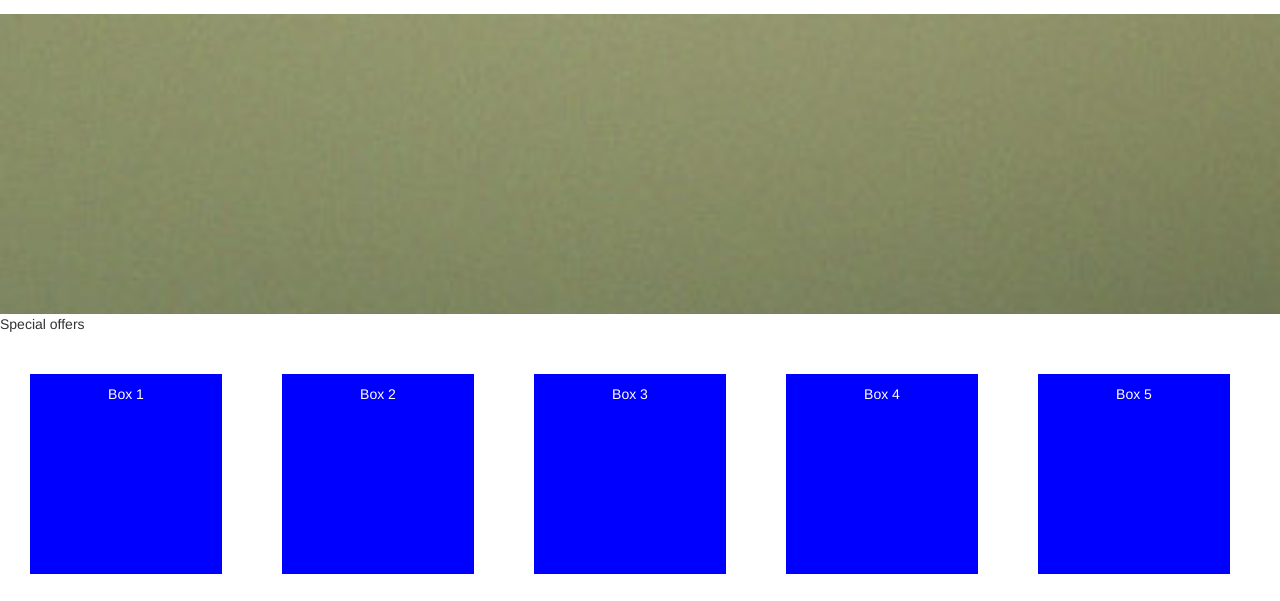
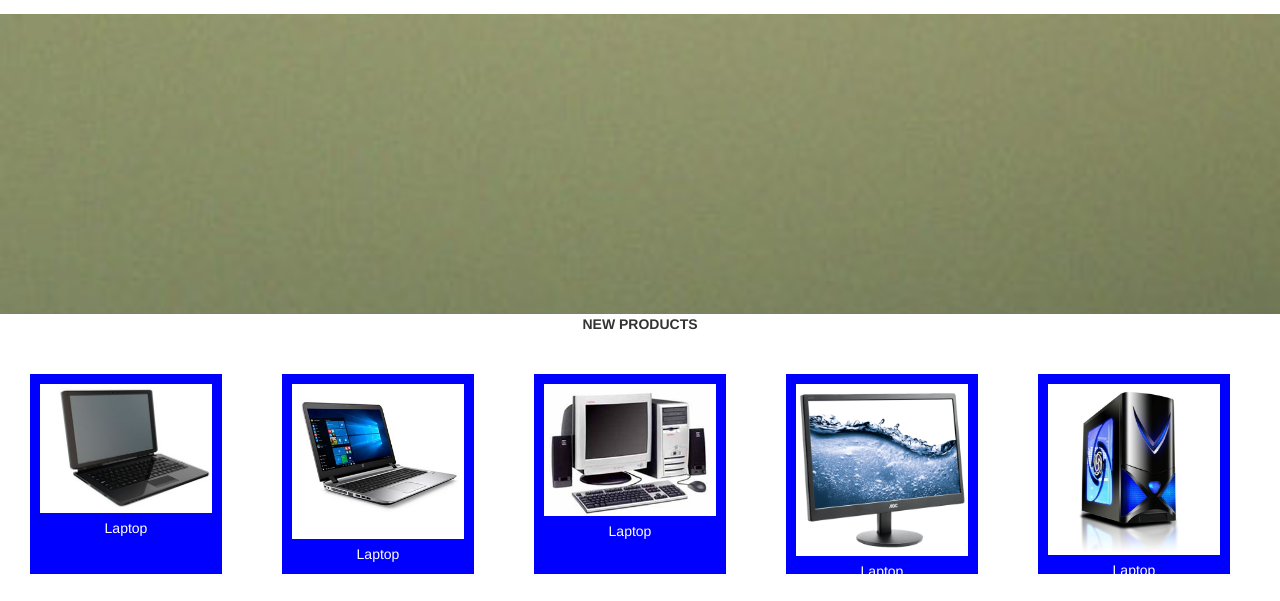
Before and after one commit to p3b0/Grupparbete, a plain HTML site: page index.html in a window 1280 px wide. Shown: the part 58-659 px from the top of the page. Drawn offline with nearby package versions, Linux system fonts and the light colour scheme.

Commit message:
Satte bilder i boxarna.

```diff
--- a/index.html
+++ b/index.html
@@ -52,15 +52,15 @@
       </div>
 
       <!--Erbjudanden-->
-      <p>Special offers</p>
+      <p class="categories">NEW PRODUCTS</p>
 
       <!--Produkter-->
     <div class="wrapper">
-      <div class="box1">Box 1</div>
-      <div class="box2">Box 2</div>
-      <div class="box3">Box 3</div>
-      <div class="box3">Box 4</div>
-      <div class="box3">Box 5</div>
+      <div class="box1"><img src="pics/Laptop.jpg" />Laptop</div>
+      <div class="box1"><img src="pics/Laptop2.jpg" />Laptop</div>
+      <div class="box1"><img src="pics/OldSchool.jpg" />Laptop</div>
+      <div class="box1"><img src="pics/Screen.jpg" />Laptop</div>
+      <div class="box1"><img src="pics/Tower.jpg" />Laptop</div>
     </div>
 
       <!--Footer-->
--- a/style.css
+++ b/style.css
@@ -78,6 +78,11 @@ footer
     }
 
 
+.categories
+{
+    text-align:center;
+    font-weight:bold;
+}
 
 
 @keyframes slidy
@@ -114,3 +119,9 @@ div#slider figure
   font-size: 0;
   animation: 30s slidy infinite;
 }
+
+.box1 > img
+{
+    width:100%;
+    margin-bottom:5px;
+}
```
